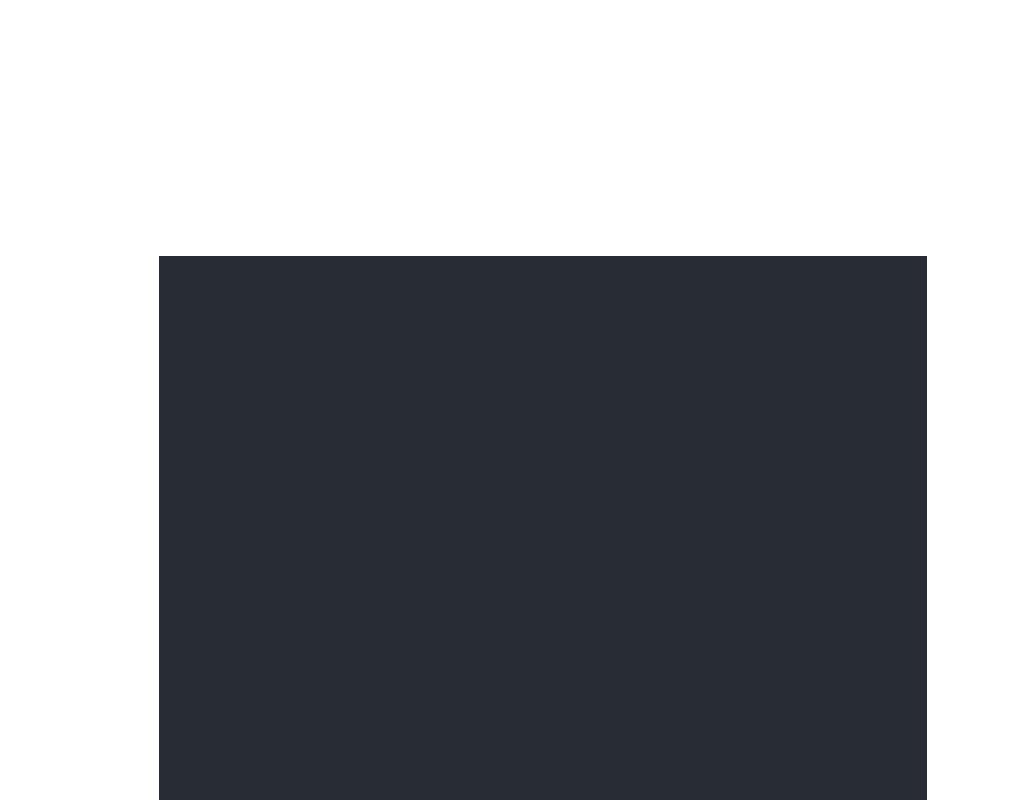
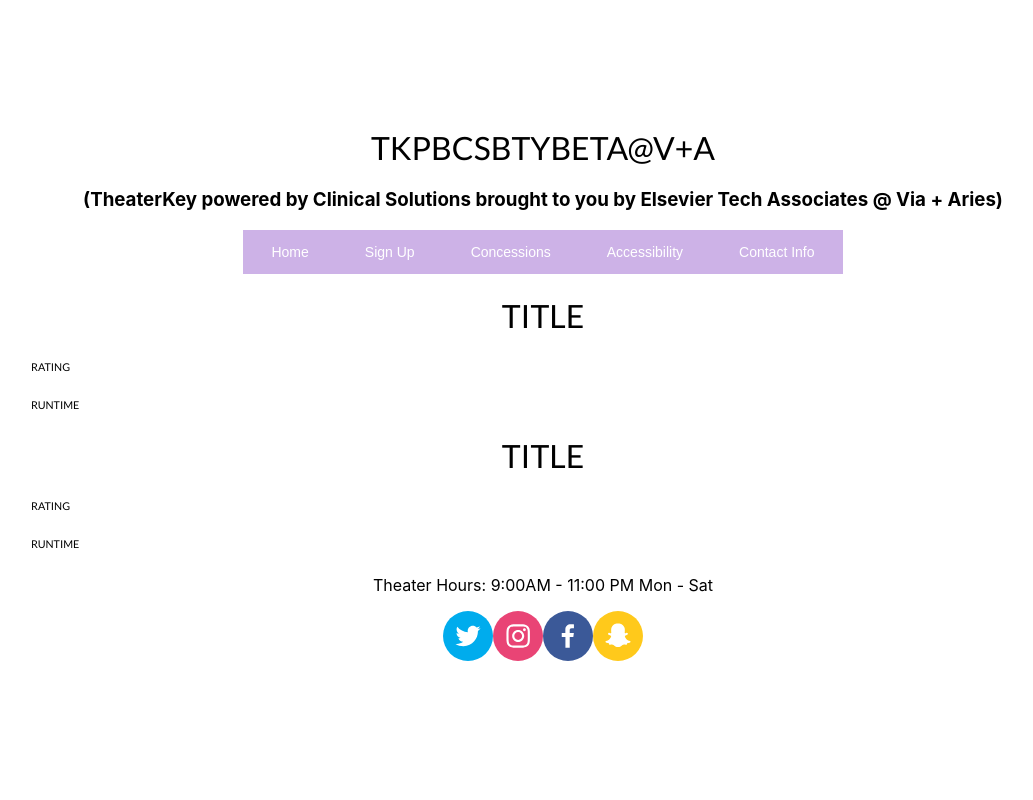
Before and after one commit to alicerichardson/TkpbCSbtybETA-V-A, a React (Create React App) app in the folder tkpbcsbtybeta-v-a/: page / in a window 1280 px wide. Shown: the top 800 px of the page, without its empty margins (97-1130 px from the left). Built offline with nearby package versions, Linux system fonts and the light colour scheme.

Commit message:
stylized navbar

```diff
--- a/tkpbcsbtybeta-v-a/public/index.html
+++ b/tkpbcsbtybeta-v-a/public/index.html
@@ -5,7 +5,7 @@
     <link href="https://fonts.googleapis.com/css?family=Lato&display=swap" rel="stylesheet">
     <link rel="shortcut icon" href="%PUBLIC_URL%/favicon.ico" />
     <meta name="viewport" content="width=device-width, initial-scale=1" />
-    <meta name="theme-color" content="#000000" />
+    <meta name="theme-color" content="#FFFFFF" />
     <!--
       manifest.json provides metadata used when your web app is installed on a
       user's mobile device or desktop. See https://developers.google.com/web/fundamentals/web-app-manifest/
--- a/tkpbcsbtybeta-v-a/src/App.js
+++ b/tkpbcsbtybeta-v-a/src/App.js
@@ -1,13 +1,12 @@
 import React from 'react';
 import './App.css';
 import HomePage from './Components/HomePage';
+
 
 function App() {
   return (
     <>
     <div className="App">
-      <header className="App-header">
-      </header>
       <HomePage />
     </div>
     </>
--- a/tkpbcsbtybeta-v-a/src/Components/HomePage.jsx
+++ b/tkpbcsbtybeta-v-a/src/Components/HomePage.jsx
@@ -1,4 +1,4 @@
-import React, {style} from 'react';
+import React from 'react';
 import NavBar from './NavBar';
 import Schedule from './Schedule';
 import Info from './Info';
@@ -7,10 +7,12 @@
     return (
         <div>
             <div className="title">
-                <h3>TkpbCSbtybETA@V+A</h3>
+                <h1>TkpbCSbtybETA@V+A</h1>
+                <h3>(TheaterKey powered by Clinical Solutions brought to you by Elsevier Tech Associates @ Via + Aries)</h3>
             </div>
             <div>
                 <header><NavBar /></header>
+                <p></p>
             </div>
             <div classname="schedule">
                 <Schedule />
@@ -18,7 +20,6 @@
             <div className="footer">
                 <footer><Info /></footer>
             </div>
-            <Schedule/>
         </div>
     );
 }
--- a/tkpbcsbtybeta-v-a/src/Components/Info.jsx
+++ b/tkpbcsbtybeta-v-a/src/Components/Info.jsx
@@ -1,10 +1,12 @@
 import React from 'react';
 import { SocialIcon } from 'react-social-icons';
+import './css/info.css';
+
 
 const Info = () => {
     return (
         <div>
-            <p>Theater Hours: 9:00AM - 11:00 PM Mon - Sat</p>
+            <p className="hours">Theater Hours: 9:00AM - 11:00 PM Mon - Sat</p>
             <div className="socials">
                 <SocialIcon network="twitter"/>
                 <SocialIcon network="instagram"/>
--- a/tkpbcsbtybeta-v-a/src/Components/Movie.jsx
+++ b/tkpbcsbtybeta-v-a/src/Components/Movie.jsx
@@ -4,7 +4,6 @@
 const Movie = () => {
     return (
         <div>
-            <img src=""></img>
             <h1>Title</h1>
             <h6>Rating</h6>
             <h6>Runtime</h6>
--- a/tkpbcsbtybeta-v-a/src/Components/NavBar.jsx
+++ b/tkpbcsbtybeta-v-a/src/Components/NavBar.jsx
@@ -1,13 +1,16 @@
 import React from 'react';
+import './css/navbar.css';
 
 const NavBar = () => {
     return (
-        <div>
-            <button>Home</button>
-            <button>Sign Up</button>
-            <button>Concessions</button>
-            <button>Accessibility</button>
-            <button>Contact Info</button>
+        <div className="navbar">
+            <div className ="btn-group">
+                <button className = "home">Home</button>
+                <button className = "signup">Sign Up</button>
+                <button className = "food">Concessions</button>
+                <button className = "access">Accessibility</button>
+                <button className = "info">Contact Info</button>
+            </div>
         </div>
     );
 }
--- /dev/null
+++ b/tkpbcsbtybeta-v-a/src/Components/css/info.css
@@ -0,0 +1,3 @@
+.hours {
+    border-color:black;
+}
--- /dev/null
+++ b/tkpbcsbtybeta-v-a/src/Components/css/navbar.css
@@ -0,0 +1,15 @@
+.btn-group button {
+    background-color: rgb(205, 178, 231); /* Green background */
+    border: 4px solid rgb(205, 178, 231); /* Green border */
+    color: white; /* White text */
+    padding: 10px 24px; /* Some padding */
+    cursor: pointer; /* Pointer/hand icon */
+    float: center; /* Float the buttons side by side */
+    font-size: 14px;
+  }
+
+.btn-group {
+    align-content: right;
+    border-radius: 4px;
+
+}
--- a/tkpbcsbtybeta-v-a/src/index.css
+++ b/tkpbcsbtybeta-v-a/src/index.css
@@ -1,5 +1,5 @@
 body {
-  margin: 20%;
+  margin: 10%;
   font-family: -apple-system, BlinkMacSystemFont, "Segoe UI", "Roboto", "Oxygen",
     "Ubuntu", "Cantarell", "Fira Sans", "Droid Sans", "Helvetica Neue",
     sans-serif;
```
